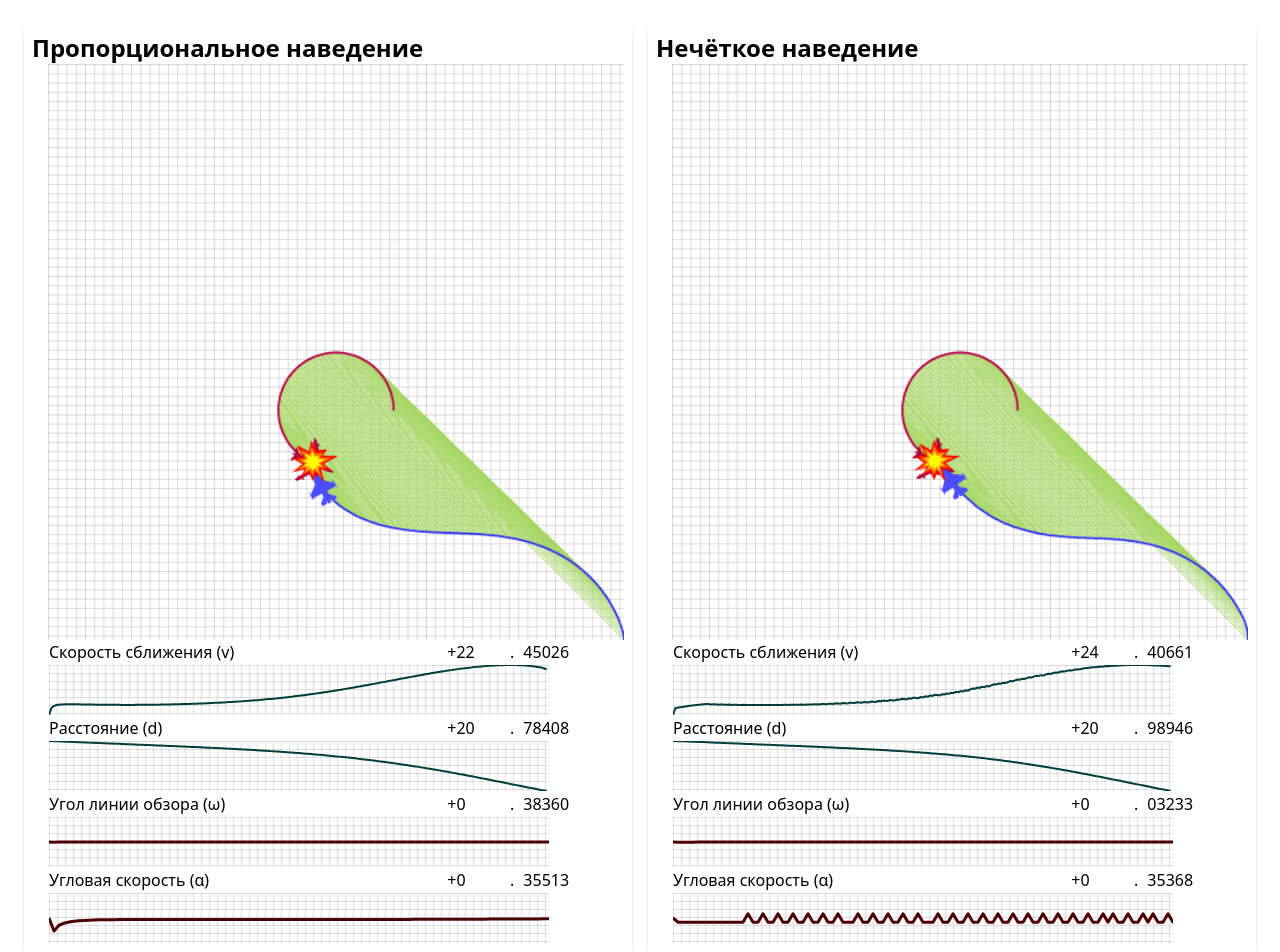
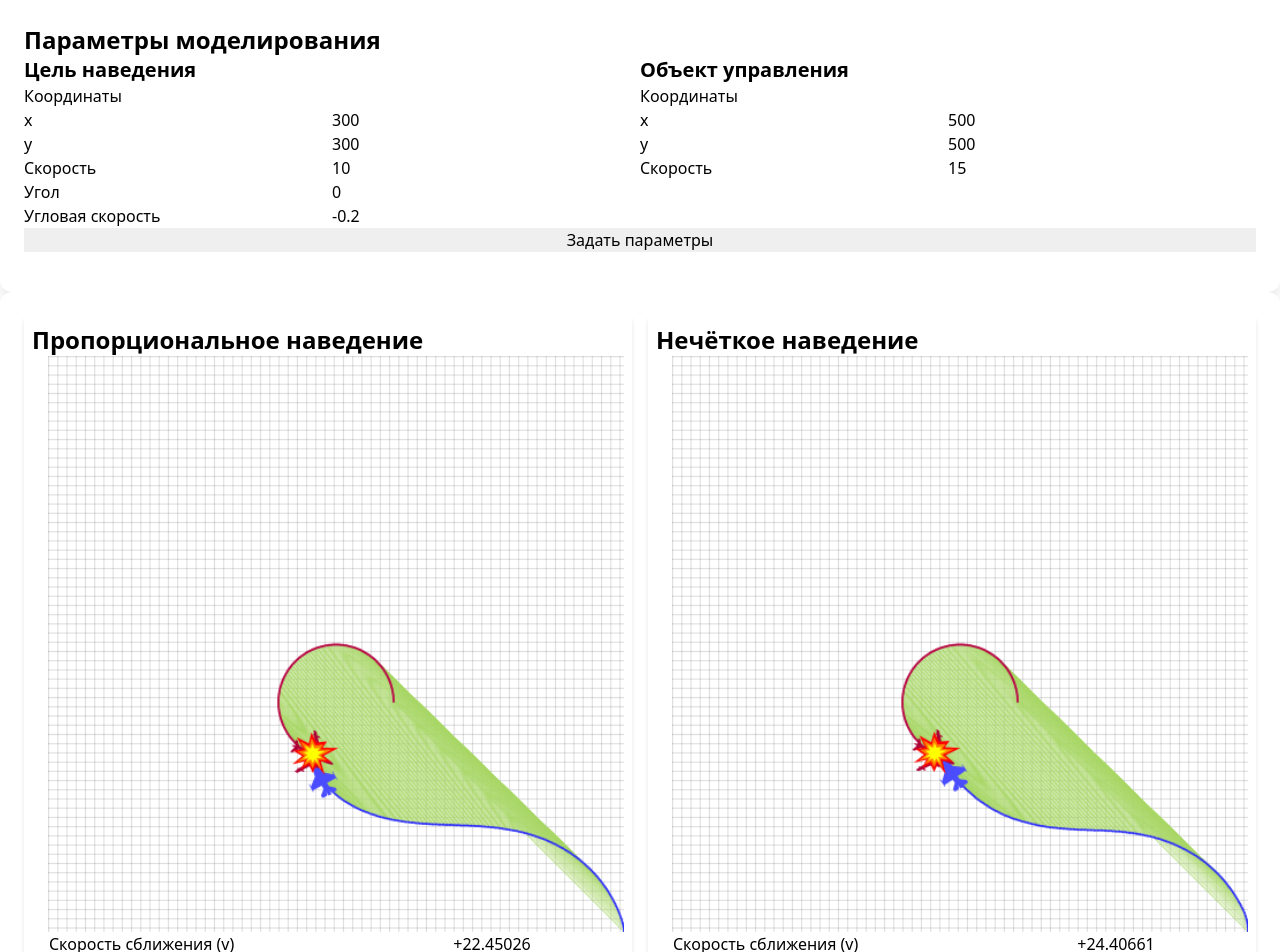
Before and after one commit to kotborealis/FuzzyGuidance, a React app: page / in a window 1280 px wide. Shown: the top 952 px of the page. Built offline with nearby package versions, Linux system fonts and the light colour scheme.

Commit message:
Model params GUI

```diff
--- a/package.json
+++ b/package.json
@@ -19,6 +19,7 @@
     "d3": "^5.16.0",
     "react": "^17.0.1",
     "react-dom": "^17.0.1",
+    "react-hook-form": "^6.15.4",
     "rollup": "^2.6.1",
     "rollup-plugin-babel": "^4.4.0",
     "rollup-plugin-commonjs": "^10.1.0",
--- a/rollup.config.js
+++ b/rollup.config.js
@@ -24,7 +24,7 @@ export default {
         commonjs({
             namedExports: {
                 'react-dom': ['render'],
-                'react': ['useRef']
+                'react': ['useRef', 'isValidElement', 'useState', 'useCallback', 'useEffect', 'useMemo', 'createContext', 'useContext', 'createElement', 'cloneElement']
             }
         }),
         production && terser(), // minify, but only in production,
--- /dev/null
+++ b/src/components/UniverseParams.jsx
@@ -0,0 +1,112 @@
+import React from 'react';
+import {useForm} from "react-hook-form";
+import {Vector} from '../model/vector/Vector';
+import {Universe} from '../model/entities/Universe';
+
+export const UniverseParams = ({state}) => {
+    const {register, handleSubmit} = useForm();
+    const {enemy, uav} = state.params;
+    const onSubmit = (params) => {
+        console.log("ON SUBMIT");
+        params.enemy.pos = Vector.fromObject(params.enemy.pos);
+        params.enemy.speed *= 1;
+        params.enemy.angle *= 1;
+        params.enemy.angleSpeed *= 1;
+        params.uav.pos = Vector.fromObject(params.uav.pos);
+        params.uav.speed *= 1;
+        state.params = params;
+        console.log("Reseting universe");
+        state.generation++;
+        state.universe = new Universe({...state.params});
+        state.universe.start(1 / 10);
+    };
+
+    return (
+        <form onSubmit={handleSubmit(onSubmit)}>
+            <h1 className="text-2xl font-semibold">Параметры моделирования</h1>
+            <div className="grid grid-cols-2">
+                <div>
+                    <h1 className="text-xl font-semibold">Цель наведения</h1>
+                    <div>
+                        <label>Координаты</label>
+                        <div className="grid grid-cols-2">
+                            <label>x</label>
+                            <input
+                                type="number"
+                                name="enemy.pos.x"
+                                defaultValue={enemy.pos.x}
+                                ref={register}
+                            />
+                            <label>y</label>
+                            <input
+                                type="number"
+                                name="enemy.pos.y"
+                                defaultValue={enemy.pos.y}
+                                ref={register}
+                            />
+                        </div>
+                    </div>
+                    <div className="grid grid-cols-2">
+                        <label>Скорость</label>
+                        <input
+                            type="number"
+                            name="enemy.speed"
+                            defaultValue={enemy.speed}
+                            ref={register}
+                        />
+                    </div>
+                    <div className="grid grid-cols-2">
+                        <label>Угол</label>
+                        <input
+                            type="number"
+                            name="enemy.angle"
+                            defaultValue={enemy.angle}
+                            ref={register}
+                        />
+                    </div>
+                    <div className="grid grid-cols-2">
+                        <label>Угловая скорость</label>
+                        <input
+                            type="number"
+                            name="enemy.angleSpeed"
+                            defaultValue={enemy.angleSpeed}
+                            ref={register}
+                        />
+                    </div>
+                </div>
+                <div>
+                    <h1 className="text-xl font-semibold">Объект управления</h1>
+                    <div>
+                        <label>Координаты</label>
+                        <div className="grid grid-cols-2">
+                            <label>x</label>
+                            <input
+                                type="number"
+                                name="uav.pos.x"
+                                defaultValue={uav.pos.x}
+                                ref={register}
+                            />
+                            <label>y</label>
+                            <input
+                                type="number"
+                                name="uav.pos.y"
+                                defaultValue={uav.pos.y}
+                                ref={register}
+                            />
+                        </div>
+                    </div>
+                    <div className="grid grid-cols-2">
+                        <label>Скорость</label>
+                        <input
+                            type="number"
+                            name="uav.speed"
+                            defaultValue={uav.speed}
+                            ref={register}
+                        />
+                    </div>
+                </div>
+            </div>
+            <input type="submit" value="Задать параметры" className="w-full"/>
+        </form>
+    );
+};
--- a/src/components/WorldView.jsx
+++ b/src/components/WorldView.jsx
@@ -1,7 +1,7 @@
 import React, {useRef} from 'react';
 import {renderGuidanceValues, renderGuidanceView} from '../view/GuidanceView';
 
-export const WorldView = ({name, world}) => {
+export const WorldView = ({name, type, state}) => {
     const guidanceView = useRef(null);
     const chartV = useRef(null);
     const valueVInt = useRef(null);
@@ -16,7 +16,7 @@ export const WorldView = ({name, world}) => {
     const valueAlphaInt = useRef(null);
     const valueAlphaFloat = useRef(null);
 
-    renderGuidanceView(guidanceView, world);
+    renderGuidanceView(guidanceView, state, type);
     renderGuidanceValues(
         chartV,
         valueVInt,
@@ -30,7 +30,7 @@ export const WorldView = ({name, world}) => {
         chartAlpha,
         valueAlphaInt,
         valueAlphaFloat,
-        world
+        state, type
     );
 
     return (<div className="shadow-md p-2 flex space-x-4 flex-col">
@@ -40,45 +40,53 @@ export const WorldView = ({name, world}) => {
             <tbody>
             <tr>
                 <td>Скорость сближения (v)</td>
-                <td ref={valueVInt}/>
-                <td className="guidance-value-dot">.</td>
-                <td ref={valueVFloat}/>
+                <td>
+                    <span ref={valueVInt}/>
+                    <span className="guidance-value-dot">.</span>
+                    <span ref={valueVFloat}/>
+                </td>
             </tr>
             <tr>
-                <td colSpan="4">
+                <td colSpan="2">
                     <canvas ref={chartV}/>
                 </td>
             </tr>
             <tr>
                 <td>Расстояние (d)</td>
-                <td ref={valueDInt}/>
-                <td className="guidance-value-dot">.</td>
-                <td ref={valueDFloat}/>
+                <td>
+                    <span ref={valueDInt}/>
+                    <span className="guidance-value-dot">.</span>
+                    <span ref={valueDFloat}/>
+                </td>
             </tr>
             <tr>
-                <td colSpan="4">
+                <td colSpan="2">
                     <canvas ref={chartD}/>
                 </td>
             </tr>
             <tr>
                 <td className="guidance-value-label">Угол линии обзора (&omega;)</td>
-                <td ref={valueOmegaInt}/>
-                <td className="guidance-value-dot">.</td>
-                <td ref={valueOmegaFloat}/>
+                <td>
+                    <span ref={valueOmegaInt}/>
+                    <span className="guidance-value-dot">.</span>
+                    <span ref={valueOmegaFloat}/>
+                </td>
             </tr>
             <tr>
-                <td colSpan="4">
+                <td colSpan="2">
                     <canvas ref={chartOmega}/>
                 </td>
             </tr>
             <tr>
                 <td className="guidance-value-label">Угловая скорость (&alpha;)</td>
-                <td ref={valueAlphaInt}/>
-                <td className="guidance-value-dot">.</td>
-                <td ref={valueAlphaFloat}/>
+                <td>
+                    <span ref={valueAlphaInt}/>
+                    <span className="guidance-value-dot">.</span>
+                    <span ref={valueAlphaFloat}/>
+                </td>
             </tr>
             <tr>
-                <td colSpan="4">
+                <td colSpan="2">
                     <canvas ref={chartAlpha}/>
                 </td>
             </tr>
--- a/src/index.jsx
+++ b/src/index.jsx
@@ -3,8 +3,10 @@ import {render} from "react-dom";
 import {WorldView} from './components/WorldView.jsx';
 import {Vector} from './model/vector/Vector';
 import {Universe} from './model/entities/Universe';
+import {UniverseParams} from './components/UniverseParams.jsx';
 
 const state = {
+    generation: 0,
     universe: null,
     params: {
         enemy: {
@@ -24,17 +26,26 @@ state.universe = new Universe({...state.params});
 state.universe.start(1 / 10);
 
 render(
+    <div className>
+        <div className="container mx-auto
+    bg-white rounded-xl shadow-xl p-6
+    grid grid-cols-1 gap-4">
+            <UniverseParams state={state}/>
+        </div>
         <div className="container mx-auto
     bg-white rounded-xl shadow-xl p-6
     grid grid-cols-2 gap-4">
             <WorldView
                 name={'Пропорциональное наведение'}
-            world={state.universe.worlds.crisp}
+                type='crisp'
+                state={state}
             />
             <WorldView
                 name={'Нечёткое наведение'}
-            world={state.universe.worlds.fuzzy}
+                type='fuzzy'
+                state={state}
             />
+        </div>
     </div>,
     document.getElementById('App')
 );
--- a/src/model/vector/Vector.js
+++ b/src/model/vector/Vector.js
@@ -17,9 +17,19 @@ export class Vector {
 
     /**
      *
+     * @param x
+     * @param y
+     * @returns {Vector}
+     */
+    static fromObject({x, y}) {
+        return new Vector(x * 1, y * 1);
+    }
+
+    /**
+     *
      * @returns {Number[]}
      */
-    coords(){
+    coords() {
         return [this.x, this.y];
     }
 
--- a/src/view/GuidanceView.js
+++ b/src/view/GuidanceView.js
@@ -21,8 +21,9 @@ export const renderGuidanceValues = (
     chartAlpha,
     valueAlphaInt,
     valueAlphaFloat,
-    world
+    state, type
 ) => {
+    const world = state.universe.worlds[type];
     if(
         [chartV,
             valueVInt,
@@ -67,10 +68,11 @@ export const renderGuidanceValues = (
         chartAlpha,
         valueAlphaInt,
         valueAlphaFloat,
-        world), 200);
+        state, type), 200);
 };
 
-export const renderGuidanceView = (canvasRef, world) => {
+export const renderGuidanceView = (canvasRef, state, type) => {
+    const world = state.universe.worlds[type];
     const canvas = canvasRef.current;
     if(canvas){
         canvas.width = width;
@@ -93,5 +95,5 @@ export const renderGuidanceView = (canvasRef, world) => {
 
     }
 
-    requestAnimationFrame(() => renderGuidanceView(canvasRef, world));
+    requestAnimationFrame(() => renderGuidanceView(canvasRef, state, type));
 };
```
Also changed, not shown: 1 other file (tests, documents, lock files or other folders). Lines whose indentation alone changed are shown as unchanged.
